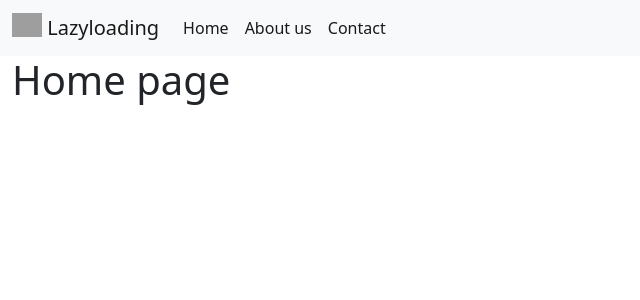
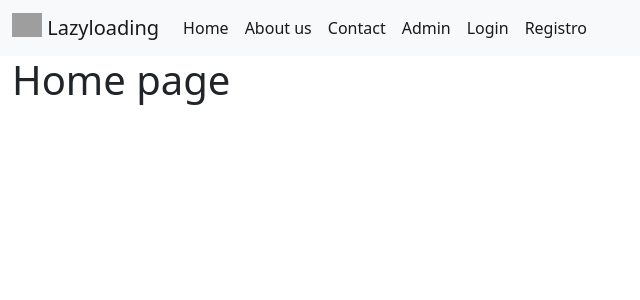
Before and after one commit to devcoy/angular-clean-architecture-base, an Angular app: page / in a window 1280 px wide. Shown: the top 300 px of the page, without its empty margins (0-640 px from the left). Built offline with nearby package versions, Linux system fonts and the light colour scheme; grey boxes are pictures that could not be loaded.

Commit message:
se agrego el link de admin y login

```diff
--- a/src/app/shared/navbar/navbar.component.html
+++ b/src/app/shared/navbar/navbar.component.html
@@ -37,6 +37,21 @@
                         >Contact</a
                     >
                 </li>
+                <li class="nav-item">
+                    <a class="nav-link active" [routerLink]="['/dashboard']"
+                        >Admin</a
+                    >
+                </li>
+                <li class="nav-item">
+                    <a class="nav-link active" [routerLink]="['/login']"
+                        >Login</a
+                    >
+                </li>
+                <li class="nav-item">
+                    <a class="nav-link active" [routerLink]="['/register']"
+                        >Registro</a
+                    >
+                </li>
             </ul>
         </div>
     </div>
```
